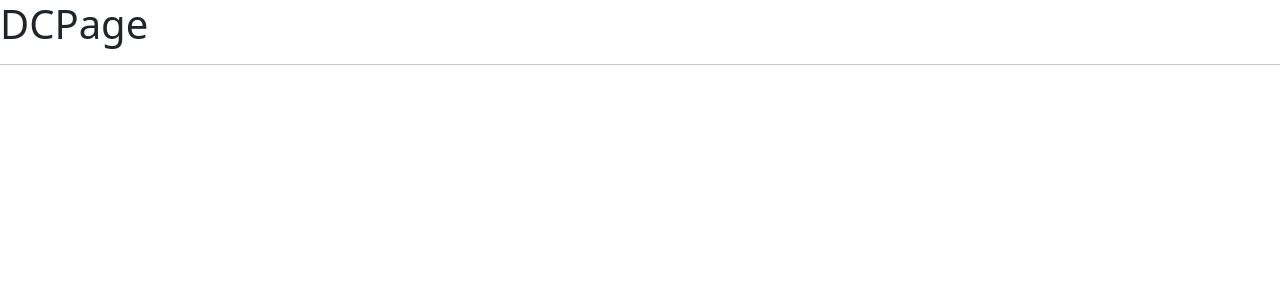
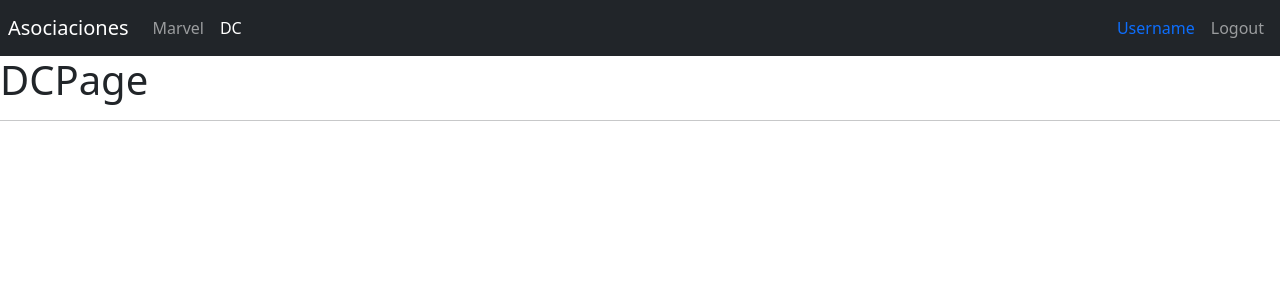
Before and after one commit to EdsonJSF/react-heroes-app, a React (Vite) app: page /dc in a window 1280 px wide. Shown: the top 300 px of the page. Built offline with nearby package versions, Linux system fonts and the light colour scheme.

Commit message:
Feat: Navbar

```diff
--- /dev/null
+++ b/src/auth/index.js
@@ -0,0 +1 @@
+export * from "./pages";
--- /dev/null
+++ b/src/auth/pages/index.js
@@ -0,0 +1 @@
+export { LoginPage } from "./LoginPage";
--- /dev/null
+++ b/src/heroes/index.js
@@ -0,0 +1 @@
+export * from "./pages";
--- /dev/null
+++ b/src/heroes/pages/index.js
@@ -0,0 +1,2 @@
+export { DCPage } from "./DCPage";
+export { MarvelPage } from "./MarvelPage";
--- a/src/main-router.jsx
+++ b/src/main-router.jsx
@@ -1,11 +1,14 @@
 import { Navigate, Route, Routes } from "react-router-dom";
 
-import { DCPage } from "./heroes/pages/DCPage";
-import { LoginPage } from "./auth/pages/LoginPage";
-import { MarvelPage } from "./heroes/pages/MarvelPage";
+import { DCPage, MarvelPage } from "./heroes";
+import { LoginPage } from "./auth";
+import { Navbar } from "./shared";
 
 export const MainRouter = () => {
   return (
+    <>
+      <Navbar />
+
       <Routes>
         <Route path="/dc" element={<DCPage />} />
         <Route path="/login" element={<LoginPage />} />
@@ -13,5 +16,6 @@ export const MainRouter = () => {
 
         <Route path="/*" element={<Navigate to="/marvel" />} />
       </Routes>
+    </>
   );
 };
--- /dev/null
+++ b/src/shared/components/Navbar.jsx
@@ -0,0 +1,39 @@
+import { Link } from "react-router-dom";
+import { NavbarItem } from "./NavbarItem";
+
+const HeroesRoutes = [
+  {
+    path: "/marvel",
+    name: "Marvel",
+  },
+  {
+    path: "/dc",
+    name: "DC",
+  },
+];
+
+export const Navbar = () => {
+  return (
+    <nav className="navbar navbar-expand-sm navbar-dark bg-dark p-2">
+      <Link className="navbar-brand" to="/">
+        Asociaciones
+      </Link>
+
+      <div className="navbar-collapse">
+        <div className="navbar-nav">
+          {HeroesRoutes.map((route) => (
+            <NavbarItem route={route} key={route.name} />
+          ))}
+        </div>
+      </div>
+
+      <div className="navbar-collapse w-100 order-3 dual-collapse2 d-flex justify-content-sm-end">
+        <ul className="navbar-nav">
+          <span className="nav-item nav-link text-primary">Username</span>
+
+          <button className="nav-item nav-link btn text-start">Logout</button>
+        </ul>
+      </div>
+    </nav>
+  );
+};
--- /dev/null
+++ b/src/shared/components/NavbarItem.jsx
@@ -0,0 +1,24 @@
+import PropTypes from "prop-types";
+import { NavLink } from "react-router-dom";
+
+export const NavbarItem = ({ route }) => {
+  if (!route) return null;
+
+  return (
+    <NavLink
+      className={({ isActive }) =>
+        `nav-item nav-link ${isActive ? "active" : ""}`
+      }
+      to={route.path}
+    >
+      {route.name}
+    </NavLink>
+  );
+};
+
+NavbarItem.propTypes = {
+  route: PropTypes.shape({
+    name: PropTypes.string.isRequired,
+    path: PropTypes.string.isRequired,
+  }).isRequired,
+};
--- /dev/null
+++ b/src/shared/components/index.js
@@ -0,0 +1 @@
+export { Navbar } from "./NavBar";
--- /dev/null
+++ b/src/shared/index.js
@@ -0,0 +1 @@
+export * from "./components";
```
Lines whose indentation alone changed are shown as unchanged.
